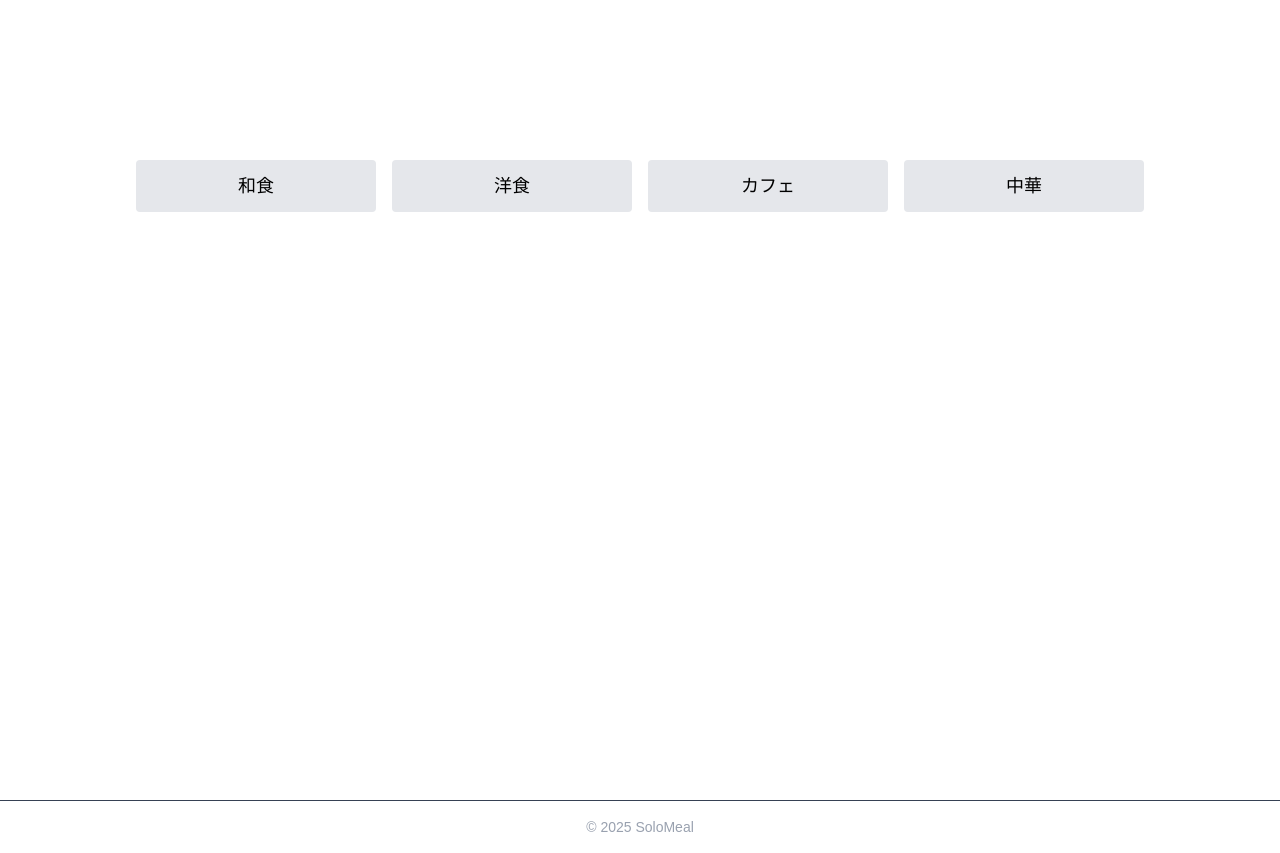
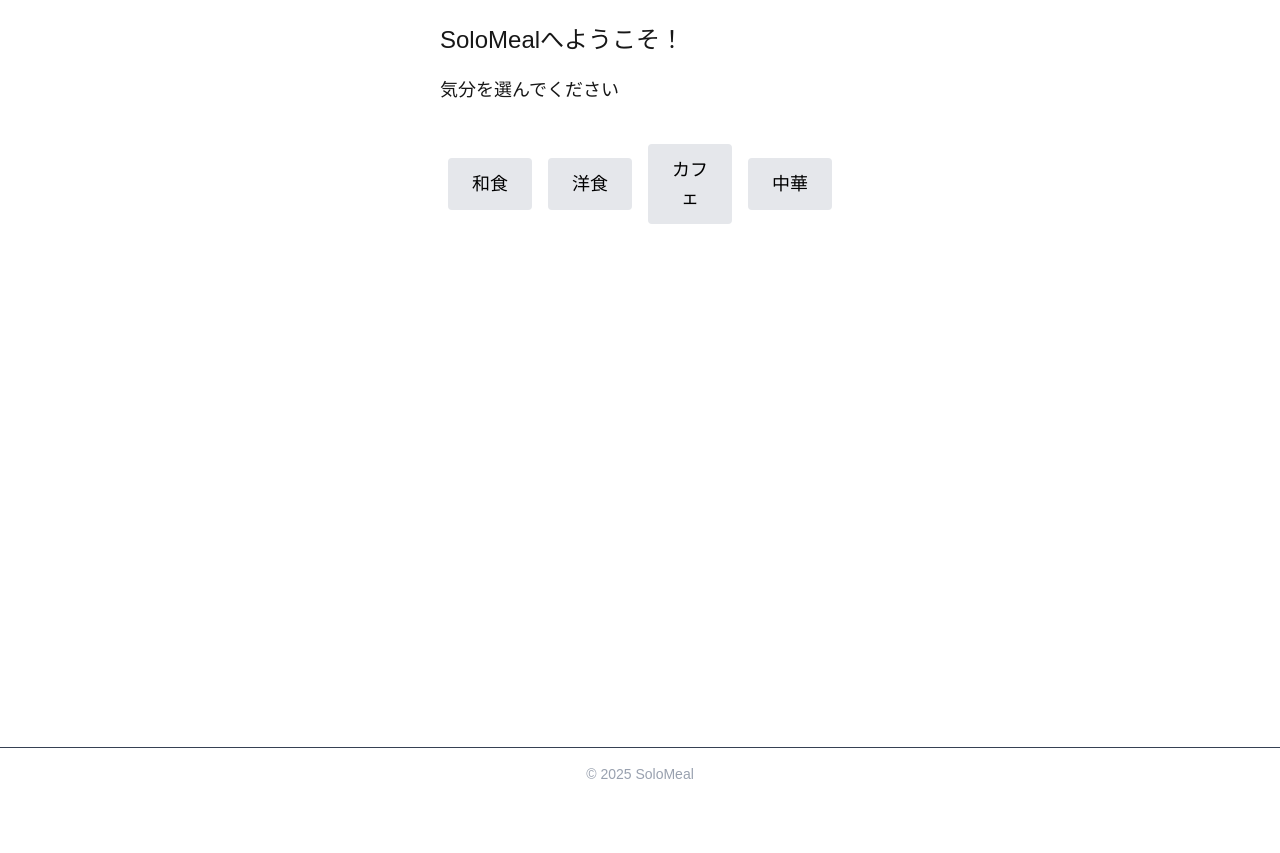
Before and after one commit to yt-catpaw/solo-meal-frontend, a Next.js app: page / in a window 1280 px wide. After the commit the page ends 800 px from the top, so only its background shows below. Built offline with nearby package versions, Linux system fonts and the light colour scheme.

Commit message:
layout.tsx を修正してフッターが常に画面下に表示されるよう対応 (#11)
Co-authored-by: tajimayuki <yuki.tajima2245@gmail.com>

```diff
--- a/src/app/layout.tsx
+++ b/src/app/layout.tsx
@@ -24,11 +24,11 @@
   children: React.ReactNode;
 }>) {
   return (
-    <html lang="en">
+    <html lang="ja">
       <body
-        className={`${geistSans.variable} ${geistMono.variable} antialiased`}
+        className={`min-h-screen flex flex-col ${geistSans.variable} ${geistMono.variable} antialiased`}
       >
-        {children}
+        <main className="flex-1">{children}</main>
         <Footer />
       </body>
     </html>
--- a/src/app/page.tsx
+++ b/src/app/page.tsx
@@ -18,7 +18,7 @@
   };
 
   return (
-    <main className="text-center p-10 min-h-screen text-white">
+    <div className="p-6 max-w-md mx-auto">
       <h1 className="text-2xl mb-5">SoloMealへようこそ！</h1>
       <p className="text-lg mb-8">気分を選んでください</p>
 
@@ -47,6 +47,6 @@
           ))}
         </div>
       )}
-    </main>
+    </div>
   );
 }
--- a/src/app/shop/[name]/page.tsx
+++ b/src/app/shop/[name]/page.tsx
@@ -16,7 +16,7 @@
   if (!shop) return notFound();
 
   return (
-    <main className="p-6 max-w-md mx-auto text-center">
+    <div className="p-6 max-w-md mx-auto">
       <h1 className="text-2xl font-bold mb-4">
         {shop.emoji} {shop.name}
       </h1>
@@ -41,6 +41,6 @@
           ← 気分選択に戻る
         </Link>
       </div>
-    </main>
+    </div>
   );
 }
```
